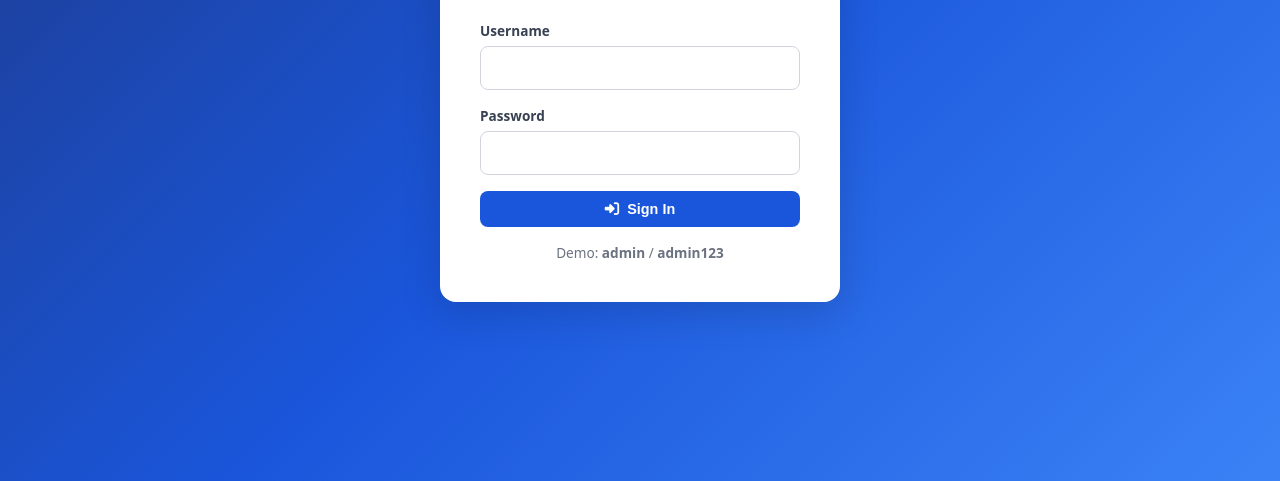
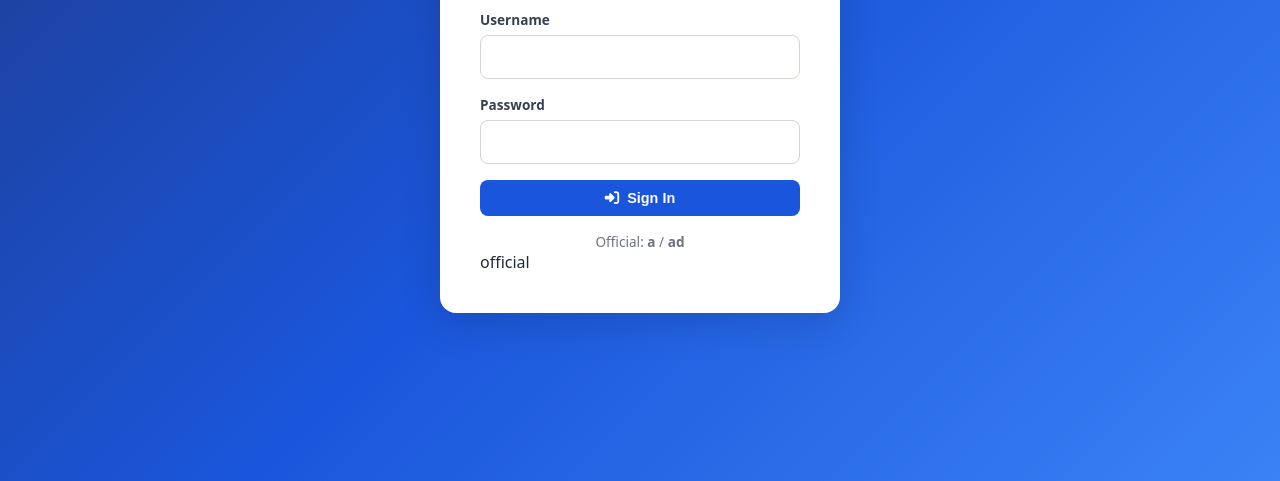
Before and after one commit to C-Legacy-B/Admin, a plain HTML site: page index.html in a window 1280 px wide. Shown: the part 319-800 px from the top of the page. Drawn offline with Linux system fonts and the light colour scheme.

Commit message:
Update index.html

```diff
--- a/index.html
+++ b/index.html
@@ -118,8 +118,7 @@ tr:hover td{background:var(--g50)}
       <div class="fg"><label>Username</label><input id="username" required autocomplete="username"/></div>
       <div class="fg"><label>Password</label><input type="password" id="password" required autocomplete="current-password"/></div>
       <button class="btn btn-p btn-block" type="submit"><i class="fas fa-sign-in-alt"></i> Sign In</button>
-      <p class="hint">Demo: <strong>admin</strong> / <strong>admin123</strong></p>
-    </form>
+      <p class="hint">Official: <strong>a</strong> / <strong>ad</strong></p>official</form>
   </div>
 </div>
 
```
